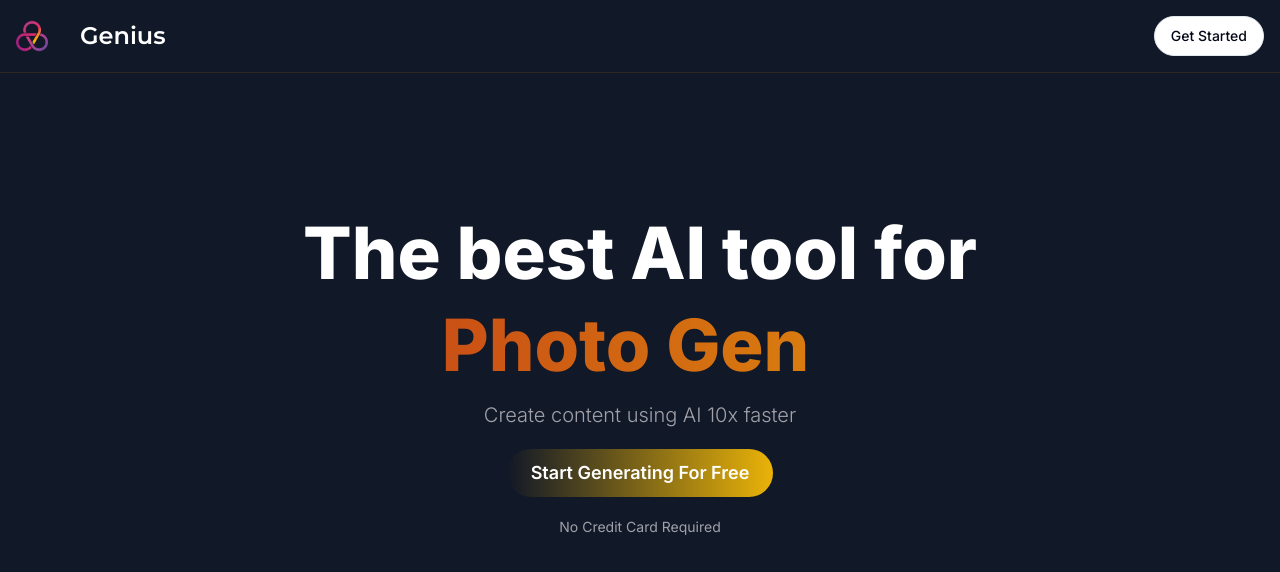
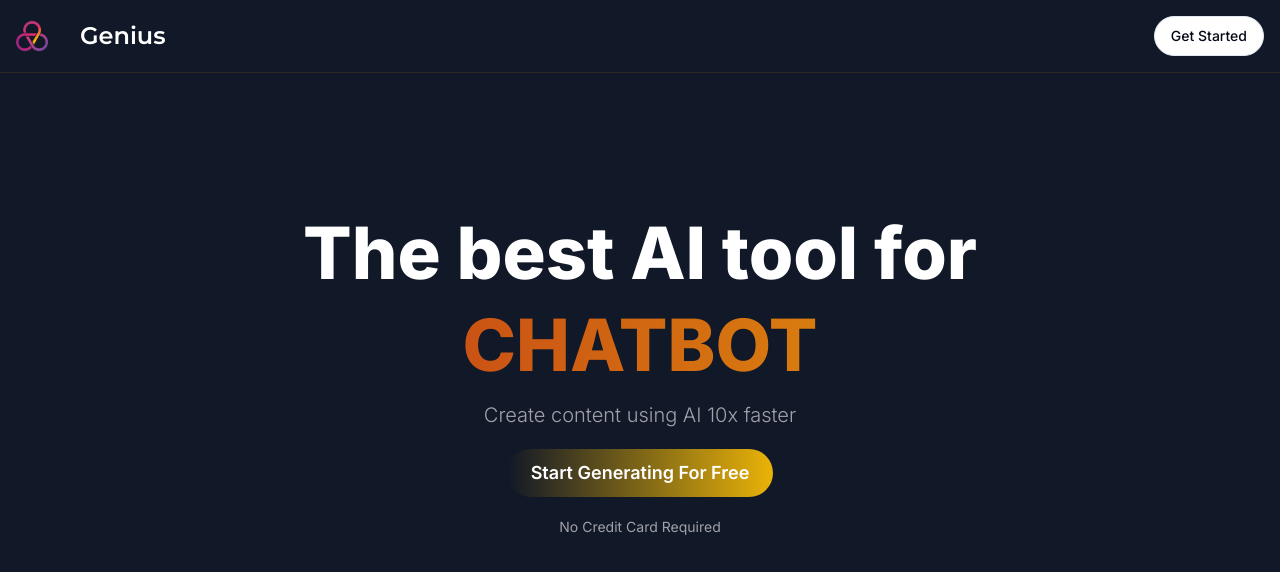
Before and after one commit to SeanP8/genius-ai-saas, a Next.js app: page / in a window 1280 px wide. Shown: the top 572 px of the page. Built offline with nearby package versions, Linux system fonts and the light colour scheme; no server answers.

Commit message:
bug fix?:

```diff
--- a/components/Landing-Hero.tsx
+++ b/components/Landing-Hero.tsx
@@ -1,6 +1,6 @@
 "use client";
 import Link from "next/link";
-import TypewritterComponent from "typewriter-effect";
+// import TypewritterComponent from "typewriter-effect";
 import { Button } from "./ui/button";
 
 export const LandingHero = () => {
@@ -9,7 +9,7 @@ export const LandingHero = () => {
       <div className="text-4xl sm:text-5xl md:text-6xl lg:text-7xl space-y-5 font-extrabold">
         <h1>The best AI tool for</h1>
         <div className="text-transparent bg-clip-text bg-gradient-to-r from-red-700 to-yellow-500">
-          <TypewritterComponent
+          {/* <TypewritterComponent
             options={{
               strings: [
                 "Chatbot.",
@@ -20,7 +20,8 @@ export const LandingHero = () => {
               autoStart: true,
               loop: true,
             }}
-          />
+          /> */}
+          <h2>CHATBOT</h2>
         </div>
       </div>
       <div className="text-sm md:text-xl font-light text-zinc-400">
```
